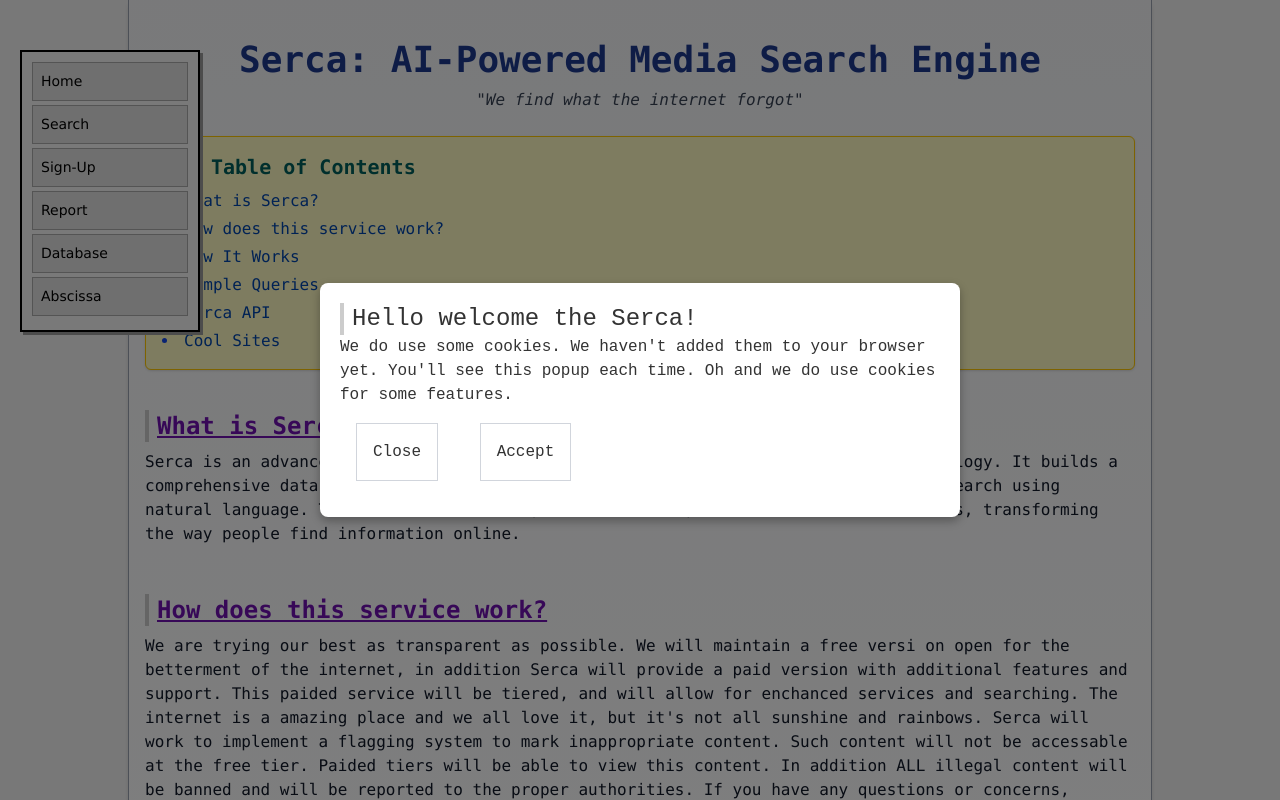
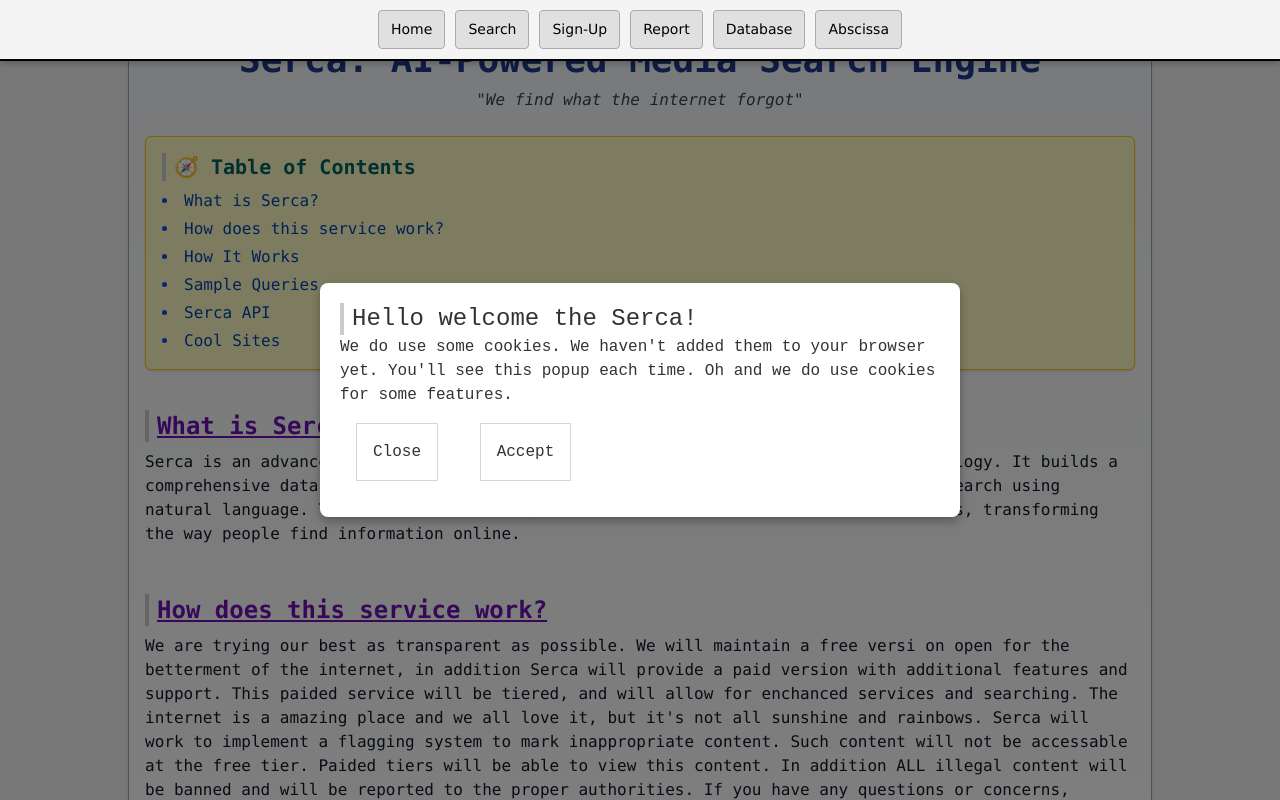
Before and after one commit to KilroyWasHere-cs-j/Serca-web, a SvelteKit app in the folder serca-web/: page / in a window 1280 px wide. Shown: the top 800 px of the page. Built offline with nearby package versions, Linux system fonts and the light colour scheme.

Commit message:
Fix navbar?

```diff
--- a/serca-web/src/components/Navbar.svelte
+++ b/serca-web/src/components/Navbar.svelte
@@ -1,7 +1,7 @@
 <script lang="ts">
 </script>
 
-<div class="sidebar">
+<div class="top-navbar">
 	<a href="/">Home</a>
 	<a href="/serca-search">Search</a>
 	<a href="/sign-up">Sign-Up</a>
@@ -11,30 +11,33 @@
 </div>
 
 <style>
-	.sidebar {
-		width: 180px;
+	.top-navbar {
+		position: fixed;
+		top: 0;
+		left: 0;
+		right: 0;
+		display: flex;
+		justify-content: center;
+		gap: 10px;
 		padding: 10px;
-		border: 2px solid #000;
 		background-color: #f4f4f4;
+		border-bottom: 2px solid #000;
+		box-shadow: 0 3px 6px rgba(0, 0, 0, 0.2);
+		z-index: 1000;
 		font-family: Verdana, Arial, sans-serif;
-		position: fixed;
-		top: 50px;
-		left: 20px;
-		box-shadow: 3px 3px 0px #999;
 	}
 
-	.sidebar a {
-		display: block;
-		padding: 8px;
-		margin-bottom: 4px;
+	.top-navbar a {
+		padding: 8px 12px;
 		text-decoration: none;
 		color: #000;
 		background-color: #e0e0e0;
 		border: 1px solid #aaa;
+		border-radius: 4px;
 		font-size: 14px;
 	}
 
-	.sidebar a:hover {
+	.top-navbar a:hover {
 		background-color: #c0c0c0;
 		color: #000080;
 	}
```
